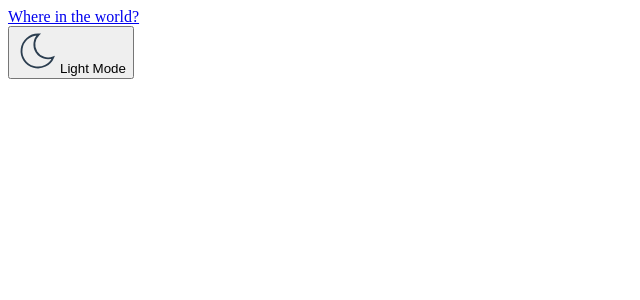
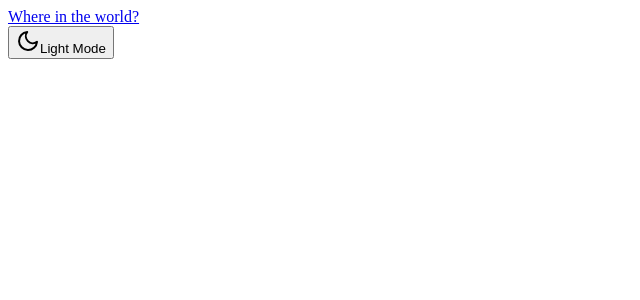
Before and after one commit to rogeliosamuel621/countries-app, a Next.js app: page / in a window 1280 px wide. Shown: the top 300 px of the page, without its empty margins (0-640 px from the left). Built offline with nearby package versions, Linux system fonts and the light colour scheme.

Commit message:
add react father icons

```diff
--- a/package.json
+++ b/package.json
@@ -18,7 +18,8 @@
     "axios": "^0.27.2",
     "next": "^12.2.5",
     "react": "^18.2.0",
-    "react-dom": "^18.2.0"
+    "react-dom": "^18.2.0",
+    "react-feather": "^2.0.10"
   },
   "devDependencies": {
     "@types/node": "^18.7.8",
--- a/src/common/components/atoms/ToggleTheme.tsx
+++ b/src/common/components/atoms/ToggleTheme.tsx
@@ -1,5 +1,5 @@
-import { Moon } from '@components/icons/Moon'
 import { useThemeContext } from 'common/context/Theme.context'
+import { Moon } from 'react-feather'
 
 export const ToggleTheme = () => {
   const { theme, setTheme } = useThemeContext()
--- a/src/common/components/icons/Moon.tsx
+++ /dev/null
@@ -1,19 +0,0 @@
-export const Moon = () => {
-  return (
-    <svg
-      xmlns="http://www.w3.org/2000/svg"
-      className="icon icon-tabler icon-tabler-moon"
-      width="44"
-      height="44"
-      viewBox="0 0 24 24"
-      stroke-strokeWidth="1.5"
-      stroke="#2c3e50"
-      fill="none"
-      stroke-strokeLinecap="round"
-      stroke-strokeLinejoin="round"
-    >
-      <path stroke="none" d="M0 0h24v24H0z" fill="none" />
-      <path d="M12 3c.132 0 .263 0 .393 0a7.5 7.5 0 0 0 7.92 12.446a9 9 0 1 1 -8.313 -12.454z" />
-    </svg>
-  )
-}
```
Also changed, not shown: 1 other file (tests, documents, lock files or other folders).
